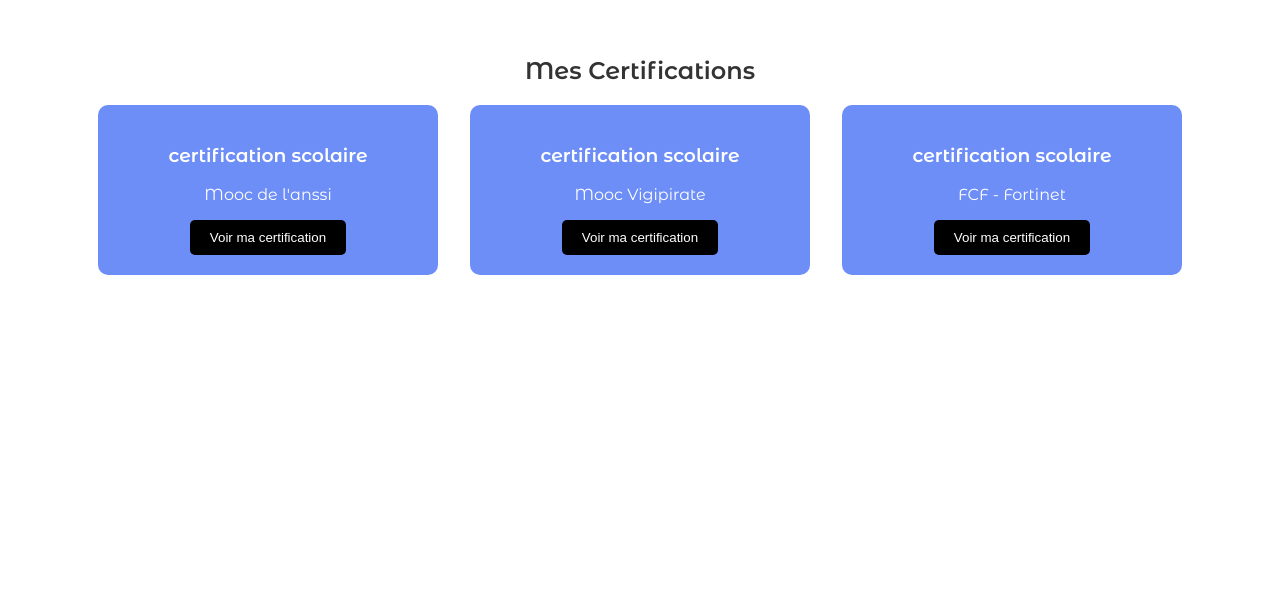
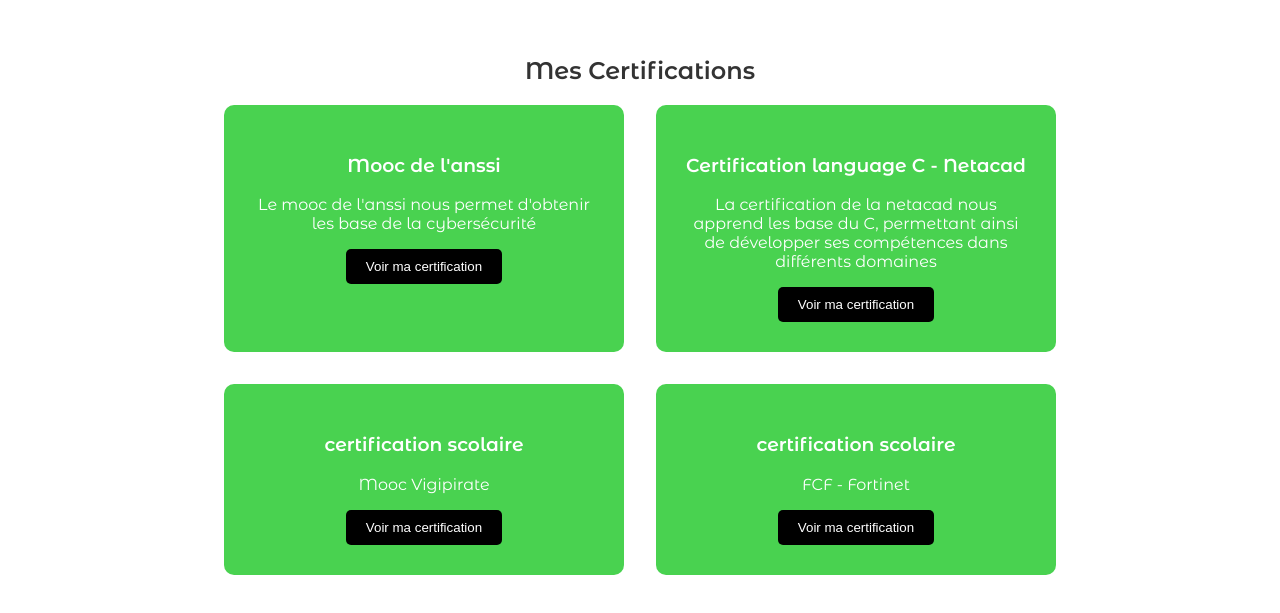
Before and after one commit to Killex8569-pro/Killex8569-pro.github.io, a plain HTML site: page certifications.html in a window 1280 px wide. Shown: the part 2064-2677 px from the top of the page. Drawn offline with Linux system fonts and the light colour scheme; a web font is replaced by a local one.

Commit message:
nouvelle version

```diff
--- a/certifications.html
+++ b/certifications.html
@@ -49,22 +49,28 @@
         Lors de ma formation, j'ai eu la chance de pouvoirs effectuer des certifications me permettant de gagner en niveau.
       </p>
     </section>
-
     <!-- Section Projets -->
-    <section id="projects" class="section">
+    <section id="certif" class="section">
       <h2>Mes Certifications</h2>
-      <div class="projects-container">
-        <div class="project">
-          <h3>certification scolaire</h3>
-          <p>Mooc de l'anssi</p>
+      <div class="certif-container">
+        <div class="certif">
+          <h3>Mooc de l'anssi</h3>
+          <p>Le mooc de l'anssi nous permet d'obtenir les base de la cybersécurité</p>
           <a href="/data/certification/Mooc de l'anssi alex.pdf"><button>Voir ma certification</button></a>
         </div>
-        <div class="project">
+        <div class="certif">
+          <h3>Certification language C - Netacad</h3>
+          <p>La certification de la netacad nous apprend les base du C, permettant ainsi de développer ses compétences dans différents domaines</p>
+          <div class="certif-container">
+            <a href=""><button>Voir ma certification</button></a>
+          </div>
+        </div>
+        <div class="certif">
           <h3>certification scolaire</h3>
           <p>Mooc Vigipirate</p>
           <a href="/data/certification/"><button>Voir ma certification</button></a>
         </div>
-        <div class="project">
+        <div class="certif">
             <h3>certification scolaire</h3>
             <p>FCF - Fortinet</p>
             <a href="/data/certification/Fortinet_Certified_Fundamentals_in_Cybersecurity.pdf"><button>Voir ma certification</button></a>
--- a/style.css
+++ b/style.css
@@ -5,7 +5,7 @@
   }
 #contenue {
   font-family: 'CustomFont', 'Montserrat Alternates', sans-serif;
-  background: url('./data/BG_6_portfolio.png') no-repeat center center/cover;
+  background: url('./data/bg_7_potfolio.png') no-repeat center center/cover;
   text-align: center;
   background-color: #f5f5f5;
   color: #000000;
@@ -150,6 +150,24 @@ a {
     width: 300px;
   }
 
+/* Certification */
+.certif-container {
+  display: flex;
+  flex-wrap: wrap; /* Permet de faire passer les éléments à la ligne quand l'espace est insuffisant */
+  justify-content: center;
+  gap: 2rem;
+}
+
+.certif {
+  background-color: #49d250;
+  color: #fff;
+  padding: 30px;
+  border-radius: 10px;
+  width: 400px;
+  box-sizing: border-box; /* Assure que le padding est inclus dans la largeur totale */
+}
+
+
   /* Formulaire de contact */
   form {
     display: flex;
```
Also changed, not shown: index.html (+4 -4 lines), data/bg_7_potfolio.png (added).
